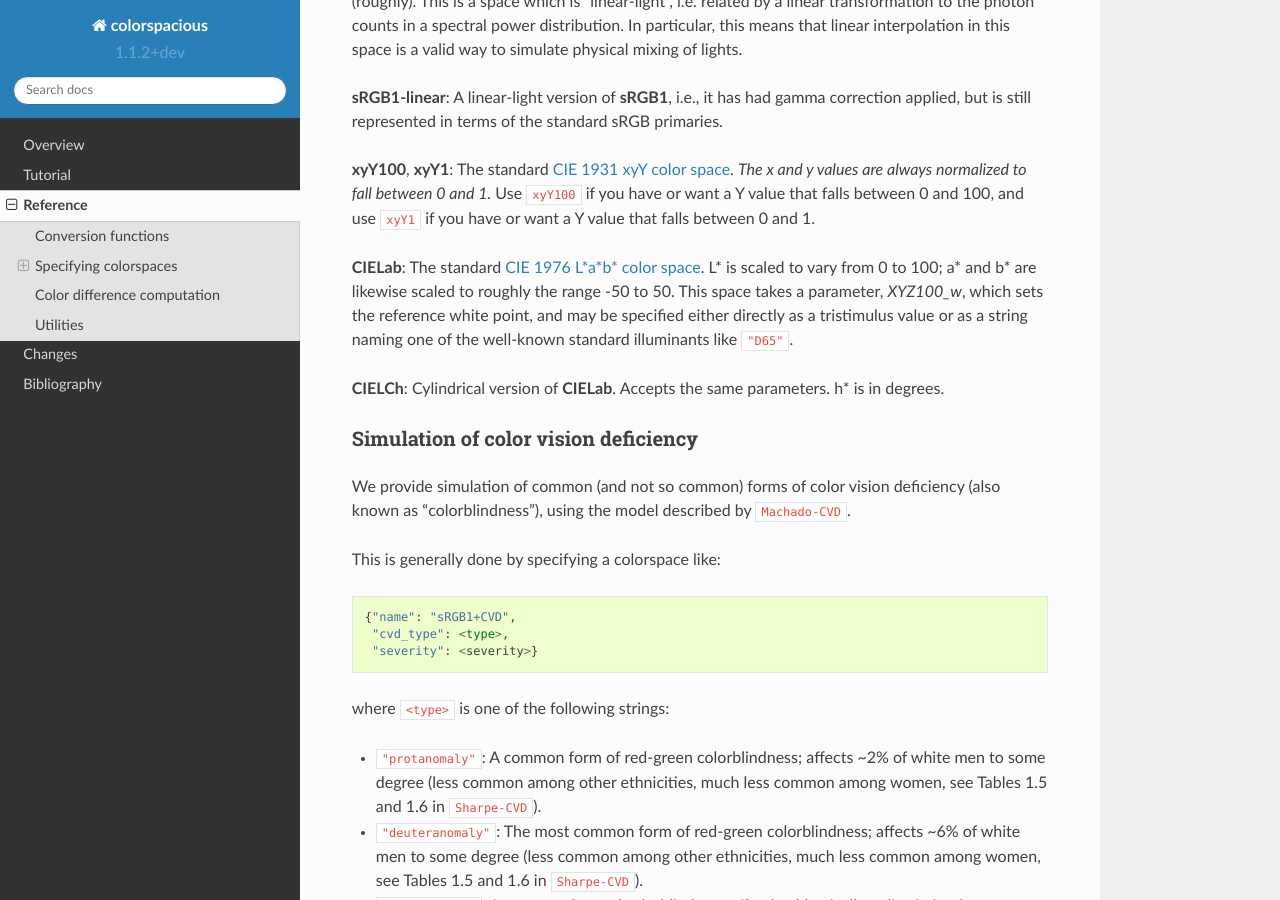
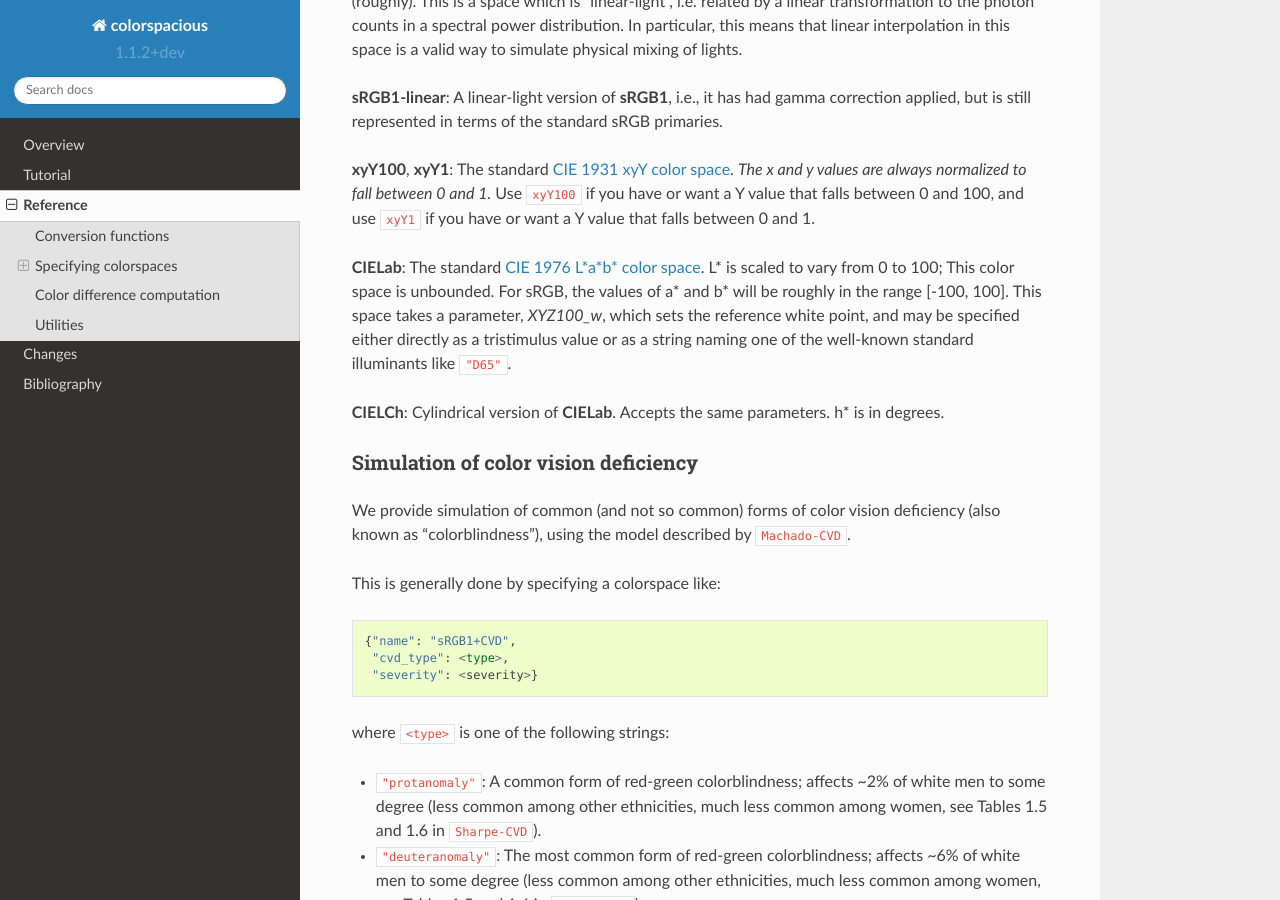
Before and after one commit to njsmith/colorspacious, a Sphinx documentation site: the page built from doc/reference.rst, in a window 1280 px wide and 900 px high, scrolled down 2988 px. Built offline with Sphinx 7.4.7 and the Read the Docs theme 2.0.0, drawn with Linux system fonts in a browser that asks for light colours; cross-references to code outside the pages are shown as plain code.

Commit message:
Improve CIELab docs

```diff
--- a/doc/reference.rst
+++ b/doc/reference.rst
@@ -149,8 +149,9 @@ and 1.
 
 **CIELab**: The standard `CIE 1976 L*a*b* color space
 <https://en.wikipedia.org/wiki/Lab_color_space>`_. L* is scaled to
-vary from 0 to 100; a* and b* are likewise scaled to roughly the
-range -50 to 50. This space takes a parameter, *XYZ100_w*, which sets
+vary from 0 to 100; This color space is unbounded.
+For sRGB, the values of a* and b* will be roughly in the range [-100, 100].
+This space takes a parameter, *XYZ100_w*, which sets
 the reference white point, and may be specified either directly as a
 tristimulus value or as a string naming one of the well-known standard
 illuminants like ``"D65"``.
```
